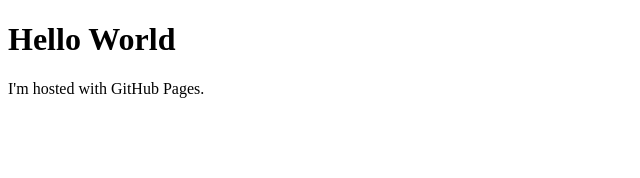
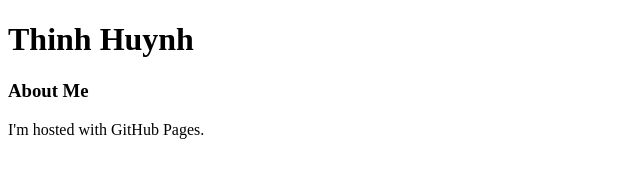
Before and after one commit to thinhh/thinhh.github.io, a plain HTML site: page index.html in a window 1280 px wide. Shown: the whole page, without its empty margins (0-640 px from the left). Drawn offline with Linux system fonts and the light colour scheme.

Commit message:
Update index.html

```diff
--- a/index.html
+++ b/index.html
@@ -1,7 +1,11 @@
 <!DOCTYPE html>
 <html>
+<head>
+    <title>About Thinh</title>
+</head>
 <body>
-<h1>Hello World</h1>
+<h1>Thinh Huynh</h1>
+<h3>About Me</h3>
 <p>I'm hosted with GitHub Pages.</p>
 </body>
 </html>
```
